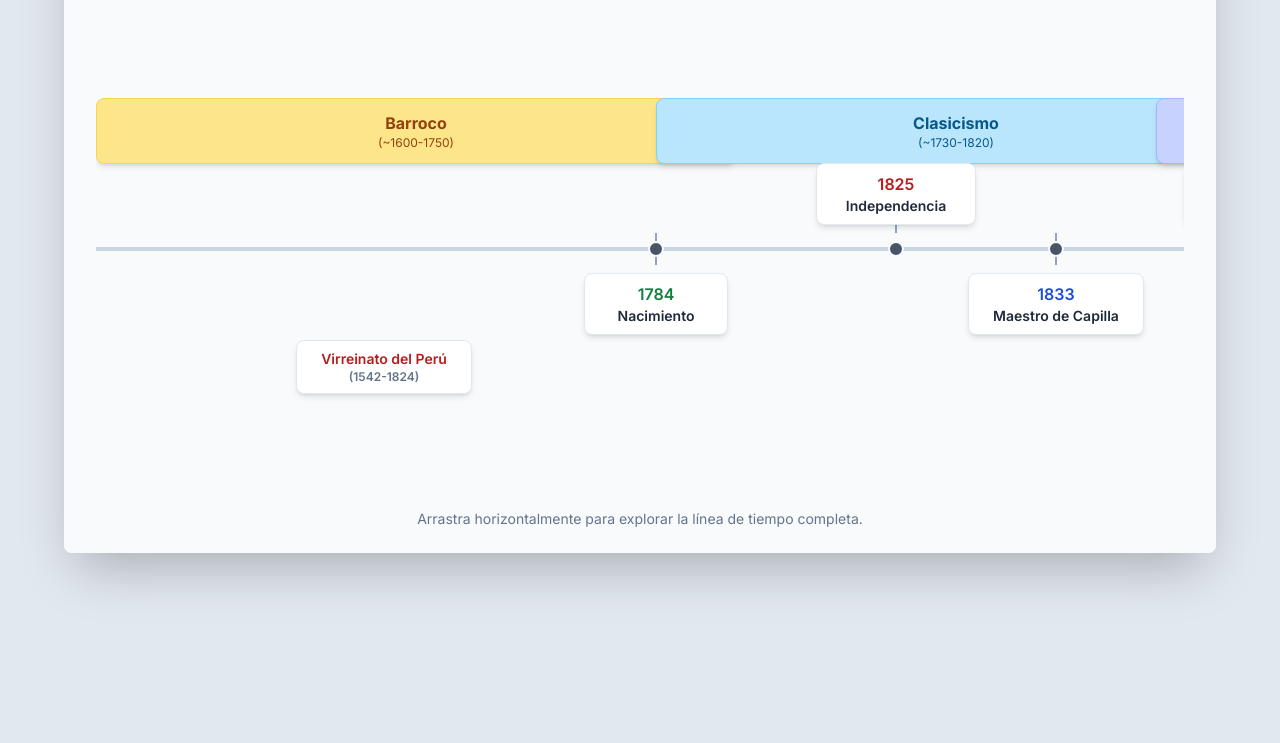
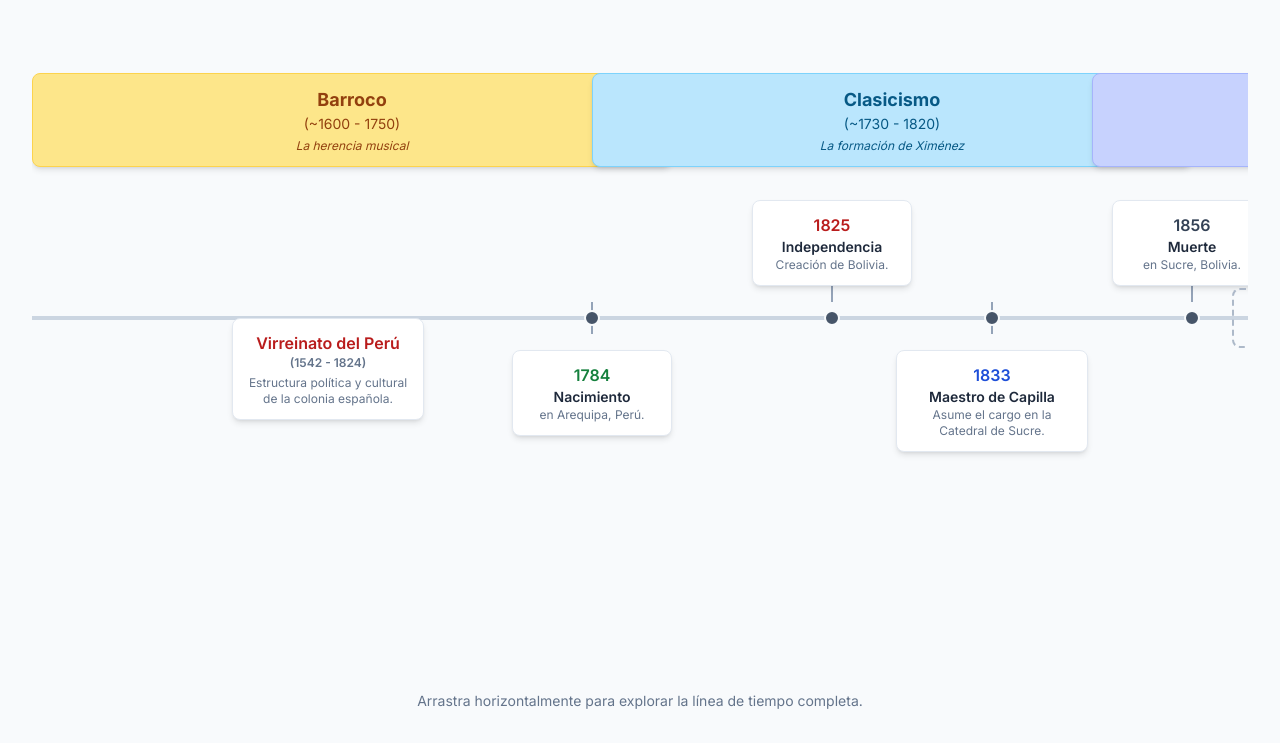
Before and after one commit to miguelogin/Tirado, a plain HTML site: page index.html in a window 1280 px wide. Shown: the part 171-914 px from the top of the page. Before the commit the page ends 800 px from the top, so only its background shows below. Drawn offline with nearby package versions, Linux system fonts and the light colour scheme.

Commit message:
Update index.html

```diff
--- a/index.html
+++ b/index.html
@@ -3,7 +3,7 @@
 <head>
     <meta charset="UTF-8">
     <meta name="viewport" content="width=device-width, initial-scale=1.0">
-    <title>Línea de Tiempo: Pedro Ximénez Abril Tirado (16:9)</title>
+    <title>Línea de Tiempo: Pedro Ximénez Abril Tirado</title>
     <script src="https://cdn.tailwindcss.com"></script>
     <link rel="preconnect" href="https://fonts.googleapis.com">
     <link rel="preconnect" href="https://fonts.gstatic.com" crossorigin>
@@ -11,171 +11,185 @@
     <style>
         body {
             font-family: 'Inter', sans-serif;
+            background-color: #f8fafc; /* slate-50 */
         }
         .title-font {
             font-family: 'Playfair Display', serif;
         }
-        .period-bar, .event-card {
+        .period-bar {
             transition: all 0.3s ease-in-out;
         }
-        .period-bar:hover, .event-card:hover {
-            transform: scale(1.03) translateY(-3px);
+        .period-bar:hover {
+            transform: scale(1.02);
             box-shadow: 0 10px 15px -3px rgb(0 0 0 / 0.1), 0 4px 6px -4px rgb(0 0 0 / 0.1);
         }
-        /* Custom scrollbar for better aesthetics */
-        .timeline-scroll::-webkit-scrollbar {
-            height: 8px;
+        .event-card {
+            transition: all 0.3s ease-in-out;
         }
-        .timeline-scroll::-webkit-scrollbar-track {
-            background: #e2e8f0;
-            border-radius: 10px;
-        }
-        .timeline-scroll::-webkit-scrollbar-thumb {
-            background: #94a3b8;
-            border-radius: 10px;
-        }
-        .timeline-scroll::-webkit-scrollbar-thumb:hover {
-            background: #64748b;
+        .event-card:hover {
+            transform: translateY(-5px) scale(1.03);
+            box-shadow: 0 10px 15px -3px rgb(0 0 0 / 0.1), 0 4px 6px -4px rgb(0 0 0 / 0.1);
         }
     </style>
 </head>
-<body class="bg-slate-200 p-4 sm:p-8 flex items-center justify-center min-h-screen">
+<body class="bg-slate-50 text-slate-800">
 
-    <div class="w-full max-w-6xl bg-white shadow-2xl rounded-lg overflow-hidden">
-        <div class="relative w-full" style="padding-top: 56.25%;"> <!-- 16:9 Aspect Ratio Box -->
-            <div class="absolute top-0 left-0 w-full h-full bg-slate-50 text-slate-800 flex flex-col">
-
-                <div class="w-full h-full mx-auto px-4 md:px-8 py-4 md:py-6 flex flex-col">
-                    <header class="text-center mb-4">
-                        <h1 class="title-font text-2xl sm:text-3xl md:text-4xl font-bold text-slate-800">La Línea de Tiempo de Pedro Ximénez</h1>
-                        <p class="text-sm sm:text-base text-slate-600 mt-1">Vida, Obra y Legado en el Cruce de Dos Mundos</p>
+    <div class="w-full mx-auto px-4 md:px-8 py-8">
+        <header class="text-center mb-12">
+            <h1 class="title-font text-4xl md:text-5xl font-bold text-slate-800">La Línea de Tiempo de Pedro Ximénez</h1>
+            <p class="text-lg text-slate-600 mt-2">Vida, Obra y Legado en el Cruce de Dos Mundos</p>
         </header>
 
-                    <div class="w-full overflow-x-auto pb-4 flex-grow relative timeline-scroll">
-                        <div class="relative w-[2000px] h-full mx-auto">
+        <div class="w-full overflow-x-auto pb-8">
+            <div class="relative w-[2000px] h-[650px] mx-auto">
                 <!-- Línea de tiempo central -->
                 <div class="absolute top-1/2 left-0 right-0 h-1 bg-slate-300 -translate-y-1/2"></div>
 
                 <!-- SECCIÓN SUPERIOR: CONTEXTO EUROPEO -->
-                            <div class="absolute top-0 w-full h-1/2 flex items-center">
+                <div class="absolute top-0 w-full h-1/2 pt-20">
                     <div class="absolute text-center" style="left: 0%; width: 32%;">
                         <div class="period-bar bg-amber-200 text-amber-800 p-3 rounded-lg shadow-md border border-amber-300">
-                                        <h3 class="font-bold text-base">Barroco</h3>
-                                        <p class="text-xs">(~1600-1750)</p>
+                            <h3 class="font-bold text-lg">Barroco</h3>
+                            <p class="text-sm">(~1600 - 1750)</p>
+                            <p class="text-xs mt-1 italic">La herencia musical</p>
                         </div>
                     </div>
                     <div class="absolute text-center" style="left: 28%; width: 30%;">
                         <div class="period-bar bg-sky-200 text-sky-800 p-3 rounded-lg shadow-md border border-sky-300">
-                                        <h3 class="font-bold text-base">Clasicismo</h3>
-                                        <p class="text-xs">(~1730-1820)</p>
+                            <h3 class="font-bold text-lg">Clasicismo</h3>
+                            <p class="text-sm">(~1730 - 1820)</p>
+                            <p class="text-xs mt-1 italic">La formación de Ximénez</p>
                         </div>
                     </div>
                     <div class="absolute text-center" style="left: 53%; width: 35%;">
                         <div class="period-bar bg-indigo-200 text-indigo-800 p-3 rounded-lg shadow-md border border-indigo-300">
-                                        <h3 class="font-bold text-base">Romanticismo</h3>
-                                        <p class="text-xs">(~1820-1900)</p>
+                            <h3 class="font-bold text-lg">Romanticismo</h3>
+                            <p class="text-sm">(~1820 - 1900)</p>
+                            <p class="text-xs mt-1 italic">La madurez y el diálogo</p>
                         </div>
                     </div>
                 </div>
 
-                            <!-- SECCIÓN INFERIOR: AMÉRICA LATINA -->
-                            <div class="absolute bottom-0 w-full h-1/2 flex items-center">
+                <!-- SECCIÓN INFERIOR: AMÉRICA LATINA Y XIMÉNEZ (EVENTOS) -->
+                <div class="absolute bottom-0 w-full h-1/2">
+                    <!-- Contexto: Virreinato -->
                     <div class="absolute text-center" style="left: 10%;">
-                                    <div class="event-card bg-white p-2 rounded-lg shadow-md border border-slate-200 w-44">
-                                        <h4 class="font-semibold text-red-700 text-sm">Virreinato del Perú</h4>
-                                        <p class="text-xs text-slate-500 font-semibold">(1542-1824)</p>
+                        <div class="event-card bg-white p-3 rounded-lg shadow-md border border-slate-200 w-48">
+                            <h4 class="font-semibold text-red-700">Virreinato del Perú</h4>
+                            <p class="text-xs text-slate-500 font-semibold">(1542 - 1824)</p>
+                            <p class="text-xs text-slate-500 mt-1">Estructura política y cultural de la colonia española.</p>
                         </div>
                     </div>
                 </div>
 
                 <!-- PUNTOS EN LA LÍNEA DE TIEMPO -->
+
+                <!-- Evento: Nacimiento (1784) - Abajo -->
                 <div class="absolute" style="left: 28%; top: 50%;">
                     <div class="absolute top-1/2 left-1/2 -translate-x-1/2 -translate-y-1/2 w-0.5 h-8 bg-slate-400"></div>
                     <div class="absolute top-1/2 left-1/2 -translate-x-1/2 -translate-y-1/2 w-4 h-4 bg-slate-600 rounded-full border-2 border-slate-50 z-10"></div>
-                                <div class="absolute top-1/2 left-1/2 -translate-x-1/2 mt-6 w-36">
-                                    <div class="event-card bg-white p-2 rounded-lg shadow-md border border-slate-200 text-center">
+                    <div class="absolute top-1/2 left-1/2 -translate-x-1/2 mt-8 w-40">
+                         <div class="event-card bg-white p-3 rounded-lg shadow-md border border-slate-200 text-center">
                             <h4 class="font-semibold text-green-700">1784</h4>
                             <p class="text-sm font-semibold">Nacimiento</p>
+                            <p class="text-xs text-slate-500">en Arequipa, Perú.</p>
                         </div>
                     </div>
                 </div>
+
+                <!-- Evento: Independencia (1825) - Arriba -->
                 <div class="absolute" style="left: 40%; top: 50%;">
                     <div class="absolute bottom-1/2 left-1/2 -translate-x-1/2 -translate-y-1/2 w-0.5 h-8 bg-slate-400"></div>
                     <div class="absolute top-1/2 left-1/2 -translate-x-1/2 -translate-y-1/2 w-4 h-4 bg-slate-600 rounded-full border-2 border-slate-50 z-10"></div>
-                                <div class="absolute bottom-1/2 left-1/2 -translate-x-1/2 mb-6 w-40">
-                                    <div class="event-card bg-white p-2 rounded-lg shadow-md border border-slate-200 text-center">
+                    <div class="absolute bottom-1/2 left-1/2 -translate-x-1/2 mb-8 w-40">
+                         <div class="event-card bg-white p-3 rounded-lg shadow-md border border-slate-200 text-center">
                             <h4 class="font-semibold text-red-700">1825</h4>
                             <p class="text-sm font-semibold">Independencia</p>
+                            <p class="text-xs text-slate-500">Creación de Bolivia.</p>
                         </div>
                     </div>
                 </div>
+
+                <!-- Evento: Maestro de Capilla (1833) - Abajo -->
                 <div class="absolute" style="left: 48%; top: 50%;">
                     <div class="absolute top-1/2 left-1/2 -translate-x-1/2 -translate-y-1/2 w-0.5 h-8 bg-slate-400"></div>
                     <div class="absolute top-1/2 left-1/2 -translate-x-1/2 -translate-y-1/2 w-4 h-4 bg-slate-600 rounded-full border-2 border-slate-50 z-10"></div>
-                                <div class="absolute top-1/2 left-1/2 -translate-x-1/2 mt-6 w-44">
-                                    <div class="event-card bg-white p-2 rounded-lg shadow-md border border-slate-200 text-center">
+                    <div class="absolute top-1/2 left-1/2 -translate-x-1/2 mt-8 w-48">
+                         <div class="event-card bg-white p-3 rounded-lg shadow-md border border-slate-200 text-center">
                             <h4 class="font-semibold text-blue-700">1833</h4>
                             <p class="text-sm font-semibold">Maestro de Capilla</p>
+                            <p class="text-xs text-slate-500">Asume el cargo en la Catedral de Sucre.</p>
                         </div>
                     </div>
                 </div>
+
+                <!-- Evento: Muerte (1856) - Arriba -->
                 <div class="absolute" style="left: 58%; top: 50%;">
                     <div class="absolute bottom-1/2 left-1/2 -translate-x-1/2 -translate-y-1/2 w-0.5 h-8 bg-slate-400"></div>
                     <div class="absolute top-1/2 left-1/2 -translate-x-1/2 -translate-y-1/2 w-4 h-4 bg-slate-600 rounded-full border-2 border-slate-50 z-10"></div>
-                                <div class="absolute bottom-1/2 left-1/2 -translate-x-1/2 mb-6 w-36">
-                                    <div class="event-card bg-white p-2 rounded-lg shadow-md border border-slate-200 text-center">
+                    <div class="absolute bottom-1/2 left-1/2 -translate-x-1/2 mb-8 w-40">
+                         <div class="event-card bg-white p-3 rounded-lg shadow-md border border-slate-200 text-center">
                             <h4 class="font-semibold text-slate-700">1856</h4>
                             <p class="text-sm font-semibold">Muerte</p>
+                            <p class="text-xs text-slate-500">en Sucre, Bolivia.</p>
                         </div>
                     </div>
                 </div>
+
+                <!-- Período: El Gran Silencio -->
                 <div class="absolute text-center" style="left: 60%; width: 25%; top: 50%; transform: translateY(-50%);">
                      <div class="border-2 border-dashed border-slate-400 rounded-lg p-2 opacity-75">
                          <h4 class="font-semibold text-slate-500">El Gran Silencio</h4>
                          <p class="text-xs text-slate-400">(~1856 - 2005)</p>
                      </div>
                 </div>
+
+                <!-- Evento: Redescubrimiento (2006) - Abajo -->
                 <div class="absolute" style="left: 86%; top: 50%;">
                     <div class="absolute top-1/2 left-1/2 -translate-x-1/2 -translate-y-1/2 w-0.5 h-8 bg-slate-400"></div>
                     <div class="absolute top-1/2 left-1/2 -translate-x-1/2 -translate-y-1/2 w-4 h-4 bg-slate-600 rounded-full border-2 border-slate-50 z-10"></div>
-                                <div class="absolute top-1/2 left-1/2 -translate-x-1/2 mt-6 w-48">
-                                    <div class="event-card bg-white p-2 rounded-lg shadow-md border border-teal-300 text-center">
+                    <div class="absolute top-1/2 left-1/2 -translate-x-1/2 mt-8 w-48">
+                         <div class="event-card bg-white p-3 rounded-lg shadow-md border border-teal-300 text-center">
                             <h4 class="font-semibold text-teal-700">2006</h4>
                             <p class="text-sm font-semibold">Redescubrimiento</p>
-                                    </div>
-                                </div>
-                            </div>
-                            <div class="absolute" style="left: 92%; top: 50%;">
-                                <div class="absolute bottom-1/2 left-1/2 -translate-x-1/2 -translate-y-1/2 w-0.5 h-8 bg-slate-400"></div>
-                                <div class="absolute top-1/2 left-1/2 -translate-x-1/2 -translate-y-1/2 w-4 h-4 bg-slate-600 rounded-full border-2 border-slate-50 z-10"></div>
-                                <div class="absolute bottom-1/2 left-1/2 -translate-x-1/2 mb-6 w-48">
-                                    <div class="event-card bg-white p-2 rounded-lg shadow-md border border-teal-300 text-center">
-                                        <h4 class="font-semibold text-teal-700">2010</h4>
-                                        <p class="text-sm font-semibold">Disponibilidad</p>
-                                    </div>
-                                </div>
-                            </div>
-                            <div class="absolute" style="left: 98%; top: 50%;">
-                                <div class="absolute top-1/2 left-1/2 -translate-x-1/2 -translate-y-1/2 w-0.5 h-8 bg-slate-400"></div>
-                                <div class="absolute top-1/2 left-1/2 -translate-x-1/2 -translate-y-1/2 w-4 h-4 bg-slate-600 rounded-full border-2 border-slate-50 z-10"></div>
-                                <div class="absolute top-1/2 left-1/2 -translate-x-1/2 mt-6 w-48">
-                                    <div class="event-card bg-white p-2 rounded-lg shadow-md border border-purple-400 text-center">
-                                        <h4 class="font-semibold text-purple-700">2025</h4>
-                                        <p class="text-sm font-semibold">Reevaluación</p>
-                                    </div>
-                                </div>
+                            <p class="text-xs text-slate-500">Partituras "salen a la luz".</p>
                         </div>
                     </div>
                 </div>
 
-                    <footer class="text-center mt-2 text-xs sm:text-sm text-slate-500">
+                <!-- Evento: Disponibilidad (2010) - Arriba -->
+                <div class="absolute" style="left: 92%; top: 50%;">
+                    <div class="absolute bottom-1/2 left-1/2 -translate-x-1/2 -translate-y-1/2 w-0.5 h-8 bg-slate-400"></div>
+                    <div class="absolute top-1/2 left-1/2 -translate-x-1/2 -translate-y-1/2 w-4 h-4 bg-slate-600 rounded-full border-2 border-slate-50 z-10"></div>
+                    <div class="absolute bottom-1/2 left-1/2 -translate-x-1/2 mb-8 w-48">
+                         <div class="event-card bg-white p-3 rounded-lg shadow-md border border-teal-300 text-center">
+                            <h4 class="font-semibold text-teal-700">2010</h4>
+                            <p class="text-sm font-semibold">Disponibilidad</p>
+                            <p class="text-xs text-slate-500">Surgen grabaciones y estudios.</p>
+                        </div>
+                    </div>
+                </div>
+
+                <!-- Evento: Reevaluación (2025) - Abajo -->
+                <div class="absolute" style="left: 98%; top: 50%;">
+                    <div class="absolute top-1/2 left-1/2 -translate-x-1/2 -translate-y-1/2 w-0.5 h-8 bg-slate-400"></div>
+                    <div class="absolute top-1/2 left-1/2 -translate-x-1/2 -translate-y-1/2 w-4 h-4 bg-slate-600 rounded-full border-2 border-slate-50 z-10"></div>
+                    <div class="absolute top-1/2 left-1/2 -translate-x-1/2 mt-8 w-48">
+                         <div class="event-card bg-white p-3 rounded-lg shadow-md border border-purple-400 text-center">
+                            <h4 class="font-semibold text-purple-700">2025</h4>
+                            <p class="text-sm font-semibold">Reevaluación</p>
+                            <p class="text-xs text-slate-500">Nuevos estudios consolidan su importancia.</p>
+                        </div>
+                    </div>
+                </div>
+
+            </div>
+        </div>
+
+        <footer class="text-center mt-4 text-sm text-slate-500">
             <p>Arrastra horizontalmente para explorar la línea de tiempo completa.</p>
         </footer>
     </div>
 
-            </div>
-        </div>
-    </div>
-
 </body>
 </html>
```
Lines whose indentation alone changed are shown as unchanged.
